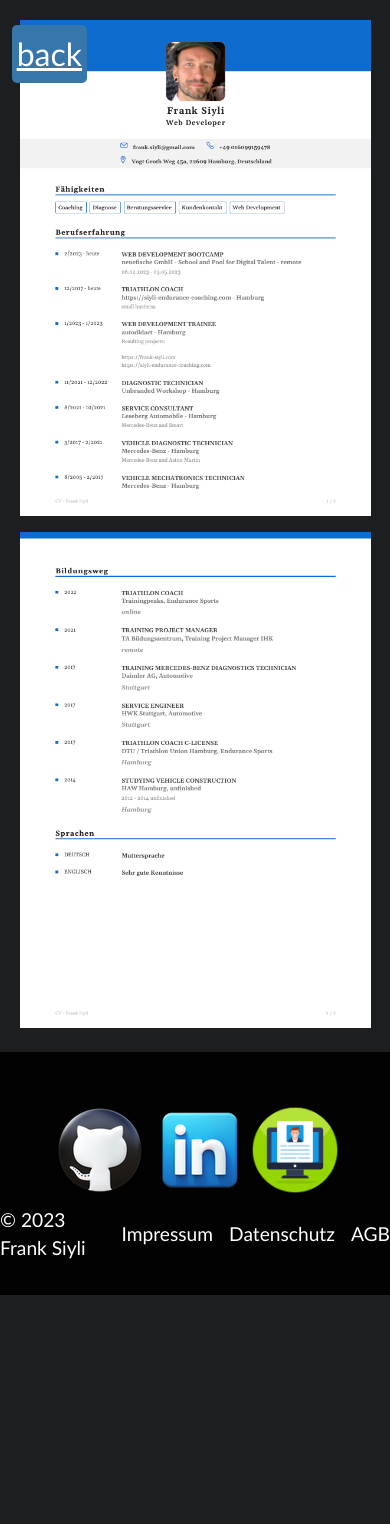
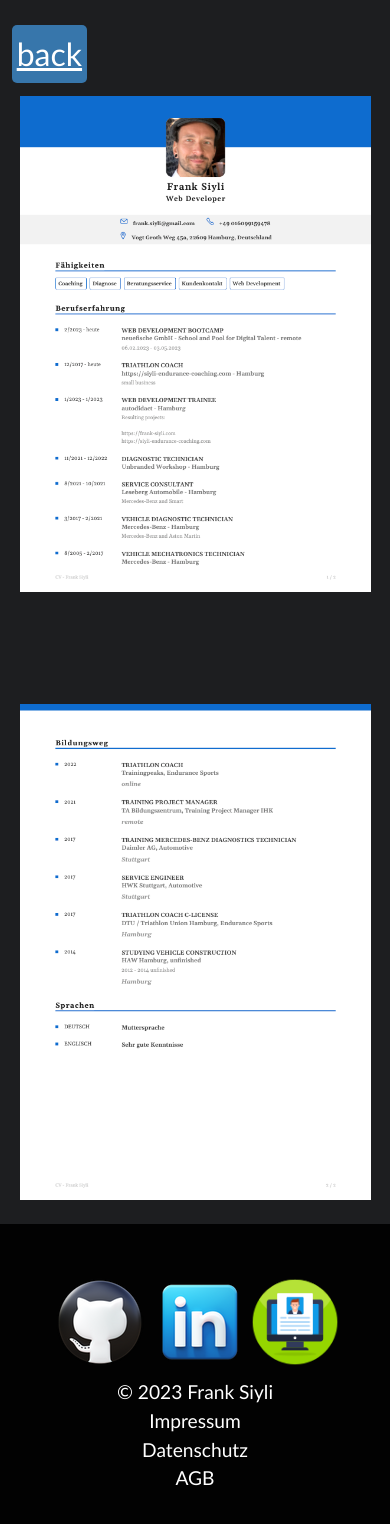
Before and after one commit to FrankSiyli/Portfolio-with-next.js, a Next.js app: page /CV in a window 390 px wide. Before the commit the page ends 1295 px from the top, so only its background shows below. Built offline with nearby package versions, Linux system fonts and the light colour scheme.

Commit message:
add CVpage styling

```diff
--- a/src/pages/CV.js
+++ b/src/pages/CV.js
@@ -4,8 +4,9 @@ import Link from "next/link";
 
 const StyledImage = styled.img`
   height: auto;
-  width: 90%;
-  margin-bottom: 1rem;
+  width: 70%;
+  max-width: 800px;
+  margin: 1rem;
 `;
 
 export default function Resume() {
--- a/src/styles/globals.css
+++ b/src/styles/globals.css
@@ -28,6 +28,7 @@ a {
   justify-content: center;
   align-items: center;
   flex-direction: column;
+  overflow-x: hidden;
 }
 
 .hero-container h2 {
@@ -130,13 +131,6 @@ a {
   width: 50%;
   height: 50%;
 }
-
-/* @media screen and (max-width: 638px) {
-  .carousel__cell svg {
-    width: 50%;
-    height: 50%;
-  }
-} */
 
 .keen-slider__slide {
   text-align: center;
@@ -346,10 +340,20 @@ form input[type="email"] {
   margin-bottom: 2rem;
 }
 
+@media screen and (max-width: 500px) {
+  .footer-impressum {
+    display: flex;
+    align-items: center;
+    justify-content: center;
+    flex-direction: column;
+  }
+}
+
 .footer-impressum a:hover {
   color: #3776ab;
 }
 
+/*back button*/
 .styled-back-link {
   position: fixed;
   left: 3%;
@@ -361,10 +365,18 @@ form input[type="email"] {
   padding: 5px;
 }
 
+/*CV page*/
+
 .center-container-CV {
   display: flex;
   align-items: center;
   justify-content: center;
   flex-direction: column;
-  margin-top: 5%;
 }
+
+@media screen and (max-width: 500px) {
+  .center-container-CV img {
+    width: 90%;
+    margin-top: 6rem;
+  }
+}
```
